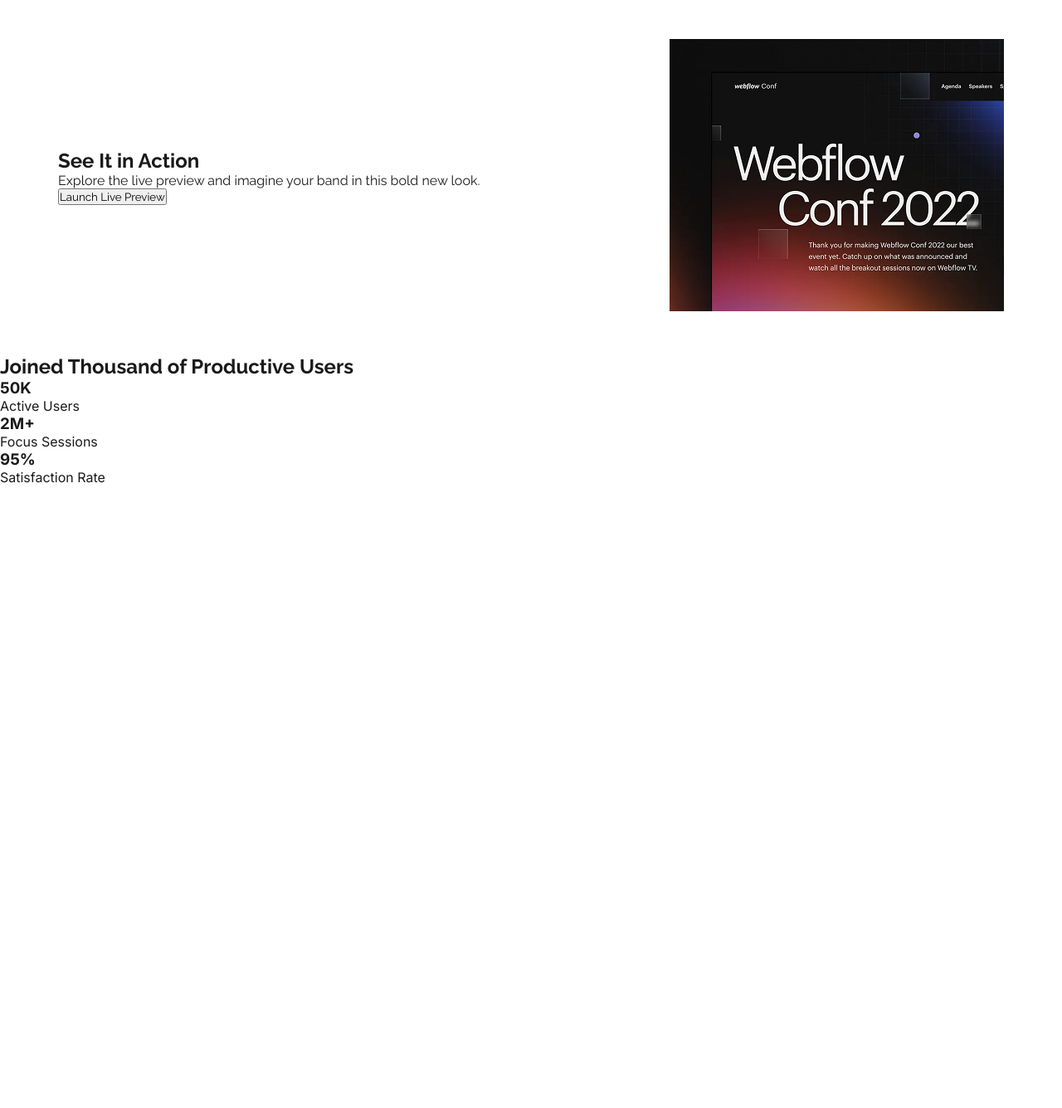
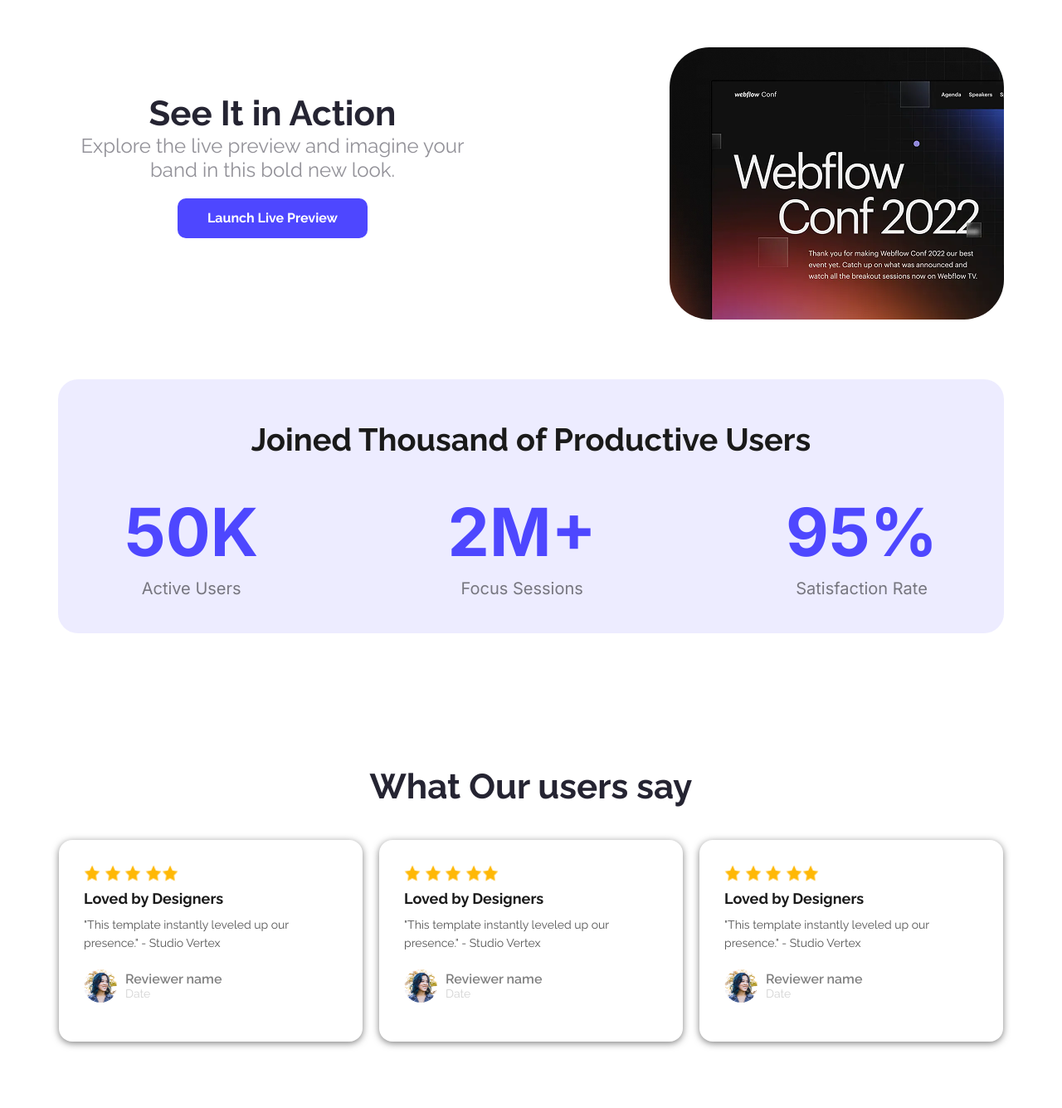
Before and after one commit to Romanamitu/first-assignment, a plain HTML site: page index.html in a window 1280 px wide. Shown: the part 699-2034 px from the top of the page at 83% size. Before the commit the page ends 1284 px from the top, so only its background shows below. Drawn offline with Linux system fonts and the light colour scheme.

Commit message:
more added

```diff
--- a/index.html
+++ b/index.html
@@ -48,6 +48,64 @@
              </div>
          </div>
     </section>
+    <section class="review">
+        <h2 class="raleway-normal">What Our users say</h2>
+        <div class="grid">
+            <div class="card">
+                <div class="stars">
+                    <img src="./Assets/icon-star.png" alt="star" style="width: 20px; height: 20px;">
+                    <img src="./Assets/icon-star.png" alt="star" style="width: 20px; height: 20px;">
+                    <img src="./Assets/icon-star.png" alt="star" style="width: 20px; height: 20px;">
+                    <img src="./Assets/icon-star.png" alt="star" style="width: 20px; height: 20px;"><img src="./Assets/icon-star.png" alt="star" style="width: 20px; height: 20px;">
+                </div>
+                <h3 class="raleway-normal">Loved by Designers</h3>
+                <p>"This template instantly leveled up our presence." - Studio Vertex</p>
+                <div class="reviewer">
+                    <img src="./Assets/avatar.png" alt="Reviewer">
+                    <div>
+                        <div class="name">Reviewer name</div>
+                        <div class="date">Date</div>
+                    </div>
+                </div>
+                </div>
+            <div class="card">
+                <div class="stars">
+                    <img src="./Assets/icon-star.png" alt="star" style="width: 20px; height: 20px;">
+                    <img src="./Assets/icon-star.png" alt="star" style="width: 20px; height: 20px;">
+                    <img src="./Assets/icon-star.png" alt="star" style="width: 20px; height: 20px;">
+                    <img src="./Assets/icon-star.png" alt="star" style="width: 20px; height: 20px;"><img src="./Assets/icon-star.png" alt="star" style="width: 20px; height: 20px;">
+                </div>
+                <h3 class="raleway-normal">Loved by Designers</h3>
+                <p>"This template instantly leveled up our presence." - Studio Vertex</p>
+                <div class="reviewer">
+                    <img src="./Assets/avatar.png" alt="Reviewer">
+                    <div>
+                        <div class="name">Reviewer name</div>
+                        <div class="date">Date</div>
+                    </div>
+                </div>
+                </div>
+            <div class="card">
+                <div class="stars">
+                    <img src="./Assets/icon-star.png" alt="star" style="width: 20px; height: 20px;">
+                    <img src="./Assets/icon-star.png" alt="star" style="width: 20px; height: 20px;">
+                    <img src="./Assets/icon-star.png" alt="star" style="width: 20px; height: 20px;">
+                    <img src="./Assets/icon-star.png" alt="star" style="width: 20px; height: 20px;"><img src="./Assets/icon-star.png" alt="star" style="width: 20px; height: 20px;">
+                </div>
+                <h3 class="raleway-normal">Loved by Designers</h3>
+                <p>"This template instantly leveled up our presence." - Studio Vertex</p>
+                <div class="reviewer">
+                    <img src="./Assets/avatar.png" alt="Reviewer">
+                    <div>
+                        <div class="name">Reviewer name</div>
+                        <div class="date">Date</div>
+                    </div>
+                </div>
+                </div>
+            </div>
+            </section>
 
+        </div>
+    </section>
 </body>
 </html>
--- a/styles/style.css
+++ b/styles/style.css
@@ -86,3 +86,147 @@ body{
     align-items: center;
     background-color: #ffffff;
 }
+   .text{
+    width: 517px;
+    height: 203px;
+    gap: 23px;
+    text-align: top left;
+   }
+   .text h2{
+    font-size: 42px;
+    font-weight: bold;
+    color: #252432;
+   }
+   .text p{
+    font-size: 24px;
+    margin-bottom: 20px;
+    color: #25243280;
+   }
+   .text .btn-2{
+    width: 229px;
+    height: 48px;
+    background-color: #4e47ff;
+    color: #ffffff;
+    padding: 12px 36px ;
+    font-weight: bold;
+    border: none;
+    border-radius: 10px;
+    font-size: 16px;
+    cursor: pointer;
+   }
+   .text .btn-2:hover{
+    background-color: blue;
+   }
+   .image img{
+    width: 403px;
+    height: 328px;
+    border-radius: 48px;
+    object-fit: cover;
+    width: 100%;
+    height: auto;
+    margin-top: 20px;
+   }
+   .text , .image{
+    max-width: 100%;
+    text-align: center;
+   }
+   .stats{
+    width: 1140px;
+    height: 306px;
+    margin: 80px auto;
+    background-color: #4e47ff1A;
+    padding: 50px 80px;
+    border-radius: 24px;
+    text-align: center;
+   }
+   .stats h2{
+    font-size: 38px;
+    font-weight: bold;
+    color: #1a1a1a;
+    margin-bottom: 40px;
+    font-weight: 700;
+   }
+   .stats-box{
+    display: flex;
+    justify-content: space-between;
+    gap: 10px;
+   }
+   .stats-items{
+    gap: 158px;
+   }
+   .stats-items h3{
+    font-size: 80px;
+    font-weight: bold;
+    color: #4e47ff;
+    margin-bottom: 8px;
+   }
+   .stats-items p{
+    font-size: 20px;
+    color: #00000080;
+   }
+   .review{
+    padding: 80px 40px;
+    text-align: center;
+   }
+   .review h2{
+    font-size: 42px;
+    font-weight: 700;
+    color: #252432;
+    margin-bottom: 40px;
+   }
+   .grid{
+    display: flex;
+    justify-content: center;
+    flex-wrap: wrap;
+    gap: 20px;
+    max-width: 1140px;
+    margin: 0 auto;
+   }
+   .card{
+    background-color: #ffffff;
+    width: 366px;
+    height: 243px;
+    padding: 30px;
+    border-radius: 16px;
+    text-align: left;
+    box-shadow: 0 2px 8px #00000080;
+   }
+   .card .stars{
+    width: 116px;
+    height: 20px;
+    gap: 4px;
+    font-size: 18px;
+    margin-bottom: 10px;
+    color: #fbbf24;
+   }
+   .card h3{
+    font-size: 18px;
+    font-weight: 600px;
+    margin-bottom: 10px;
+    color: #1a1a1a;
+   }
+   .card p{
+    font-size: 14px;
+    margin-bottom: 20px;
+    line-height: 1.6;
+    color: #555;
+   }
+   .reviewer{
+    display: flex;
+    align-items: center;
+    gap: 10px;
+   }
+   .reviewer img{
+    width: 40px;
+    height: 40px;
+    border-radius: 9999px;
+   }
+   .reviewer .name{
+    color: gray;
+    font-size: 16px;
+    font-weight: 600;
+   }
+   .reviewer .date{
+    color: lightgray;
+    font-size: 14px;
+   }
```
